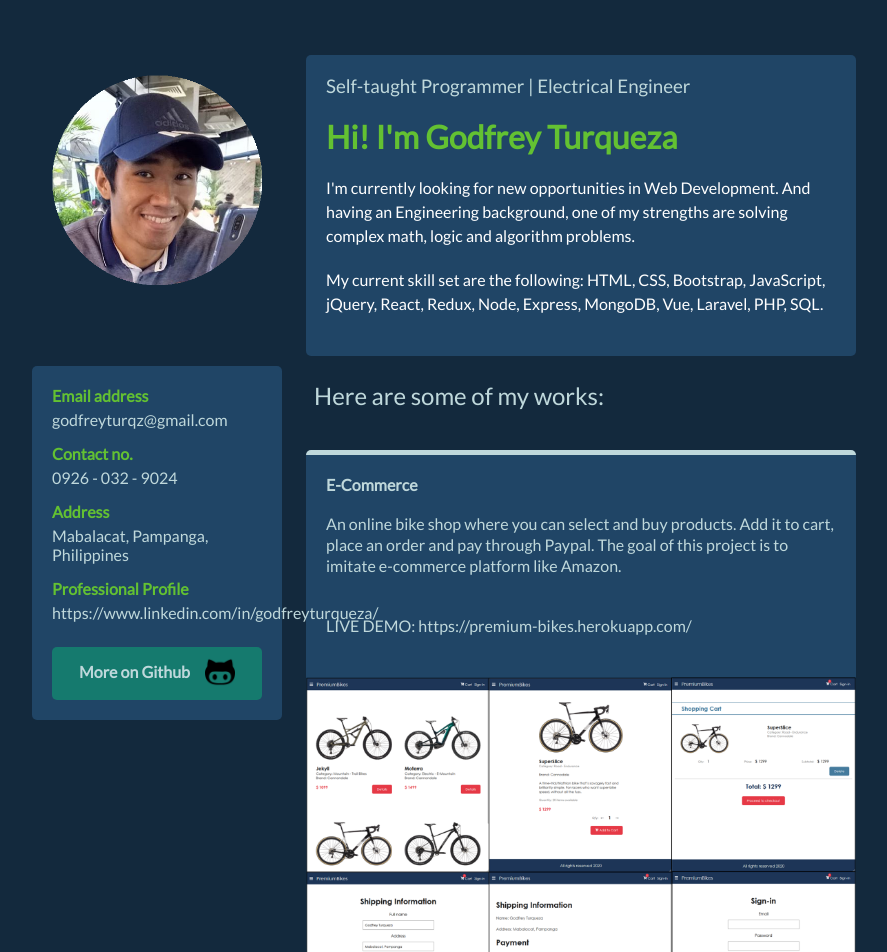
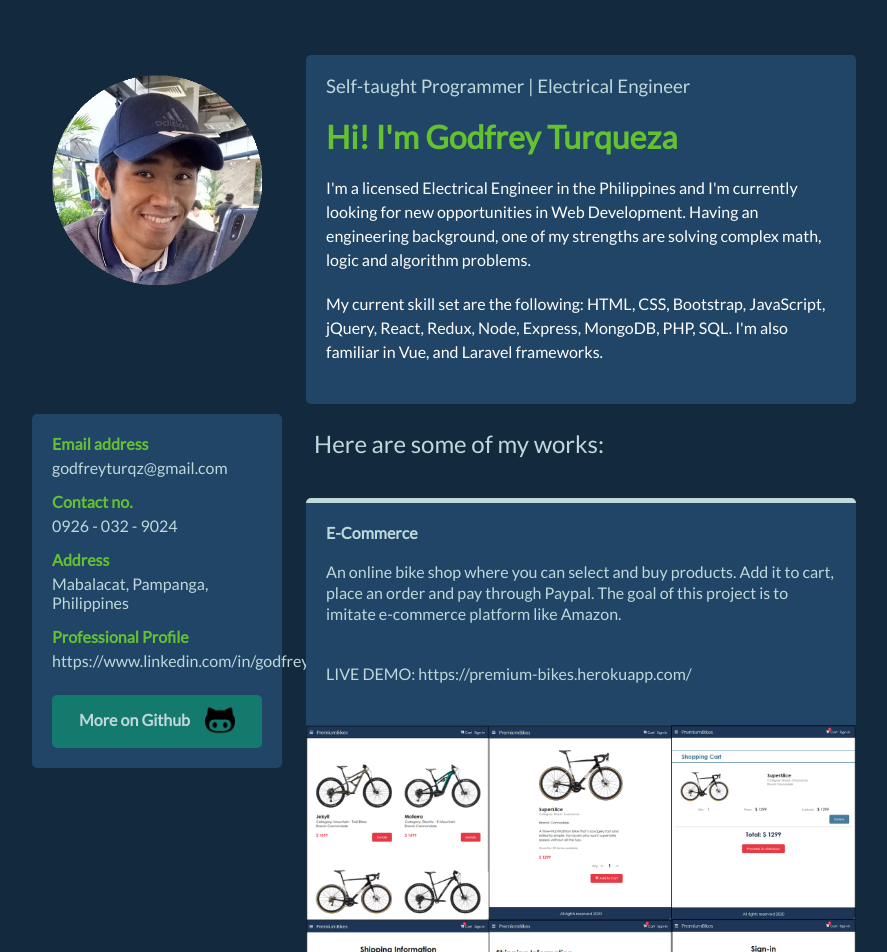
Before and after one commit to godfreyturqz/portfolio, a React (Create React App) app: page / in a window 1280 px wide. Shown: the top 952 px of the page, without its empty margins (196-1083 px from the left). Built offline with nearby package versions, Linux system fonts and the light colour scheme.

Commit message:
update portfolio

```diff
--- a/package.json
+++ b/package.json
@@ -6,6 +6,7 @@
     "@testing-library/jest-dom": "^5.11.4",
     "@testing-library/react": "^11.1.0",
     "@testing-library/user-event": "^12.1.10",
+    "aos": "^2.3.4",
     "react": "^17.0.1",
     "react-dom": "^17.0.1",
     "react-scripts": "4.0.0",
--- a/src/components/Header/data.js
+++ b/src/components/Header/data.js
@@ -1,6 +1,6 @@
 export const headerData = {
     heading: 'Hi! I\'m Godfrey Turqueza',
     first: 'Self-taught Programmer | Electrical Engineer',
-    second: 'I\'m currently looking for new opportunities in Web Development. And having an Engineering background, one of my strengths are solving complex math, logic and algorithm problems.',
-    third: ' My current skill set are the following: HTML, CSS, Bootstrap, JavaScript, jQuery, React, Redux, Node, Express, MongoDB, Vue, Laravel, PHP, SQL.'
+    second: 'I\'m a licensed Electrical Engineer in the Philippines and I\'m currently looking for new opportunities in Web Development. Having an engineering background, one of my strengths are solving complex math, logic and algorithm problems.',
+    third: ' My current skill set are the following: HTML, CSS, Bootstrap, JavaScript, jQuery, React, Redux, Node, Express, MongoDB, PHP, SQL. I\'m also familiar in Vue, and Laravel frameworks.'
 }
--- a/src/components/Header/index.js
+++ b/src/components/Header/index.js
@@ -1,10 +1,15 @@
-import React from 'react'
+import React, {useEffect} from 'react'
 import './styles.css'
 import { headerData } from "./data";
+import aos from 'aos'
+import 'aos/dist/aos.css'
 
 function Header() {
+    useEffect(()=> {
+        aos.init({ duration: 1500})
+    }, [])
     return (
-        <div className="header">
+        <div className="header" data-aos="fade-left">
             <h3>{headerData.first}</h3>
             <h1>{headerData.heading}</h1>
             <p>{headerData.second}</p>
--- a/src/components/Projects/index.js
+++ b/src/components/Projects/index.js
@@ -1,17 +1,22 @@
-import React from 'react'
+import React, {useEffect} from 'react'
 import './styles.css'
 import { projectData } from "./data";
+import aos from 'aos'
+import 'aos/dist/aos.css'
 
 function Projects() {
+    useEffect(()=> {
+        aos.init({ duration: 1000})
+    }, [])
     return (
         <div >
             <p className="projects-header">Here are some of my works:</p>
             {
                 projectData.map( project =>
 
-                    <div className="project" key={project.id}>
-                        <div className="project-header">
-                            <h4><a href={project.link}>{project.title}</a></h4>
+                    <div className="project" key={project.id} data-aos="fade-left">
+                        <div className="project-header" >
+                            <h4 ><a href={project.link}>{project.title}</a></h4>
                             <p>{project.description}</p>
                             <p>{project.note}</p>
                             <p>
```
Also changed, not shown: src/components/images/004/1.png, 1 other file (tests, documents, lock files or other folders).
